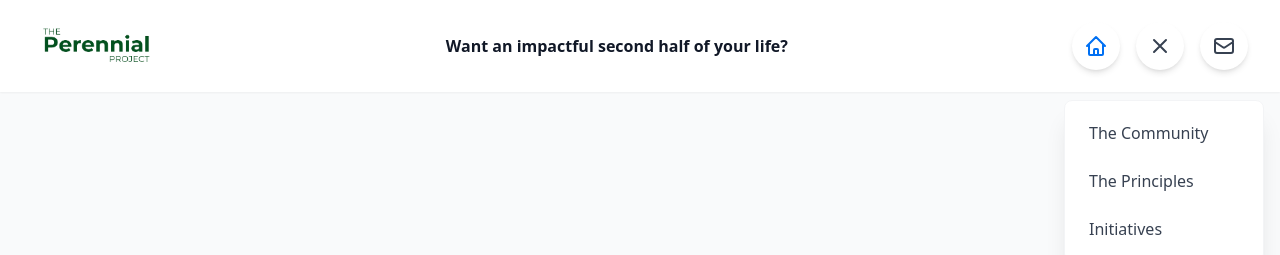
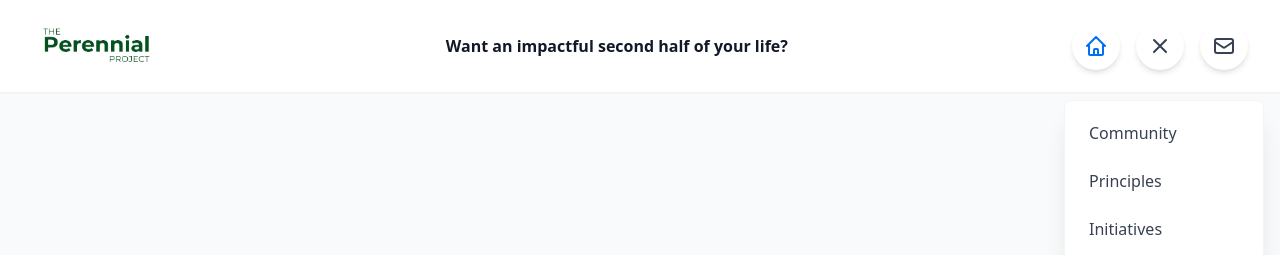
Before and after one commit to Wijay000/TPP, a Next.js app: page / in a window 1280 px wide. Both pictures are taken after a click on the button "Menu". Shown: the top 255 px of the page. Built offline with nearby package versions, Linux system fonts and the light colour scheme; no server answers.

Commit message:
Nav: rename 'The Community' → 'Community' and 'The Principles' → 'Principles' in header menu

```diff
--- a/components/Layout.js
+++ b/components/Layout.js
@@ -110,10 +110,10 @@ export default function Layout({ children }) {
               className="absolute top-full right-0 mt-2 mr-4 bg-white rounded-lg shadow-xl border border-gray-100 py-2 min-w-[200px]"
             >
               <Link href="/insights" onClick={() => setIsMenuOpen(false)}>
-                <span className="block px-6 py-3 text-gray-700 hover:bg-gray-50 hover:text-primary transition-colors cursor-pointer">The Community</span>
+                <span className="block px-6 py-3 text-gray-700 hover:bg-gray-50 hover:text-primary transition-colors cursor-pointer">Community</span>
               </Link>
               <Link href="/ideas" onClick={() => setIsMenuOpen(false)}>
-                <span className="block px-6 py-3 text-gray-700 hover:bg-gray-50 hover:text-primary transition-colors cursor-pointer">The Principles</span>
+                <span className="block px-6 py-3 text-gray-700 hover:bg-gray-50 hover:text-primary transition-colors cursor-pointer">Principles</span>
               </Link>
               <Link href="/interests" onClick={() => setIsMenuOpen(false)}>
                 <span className="block px-6 py-3 text-gray-700 hover:bg-gray-50 hover:text-primary transition-colors cursor-pointer">Initiatives</span>
```
